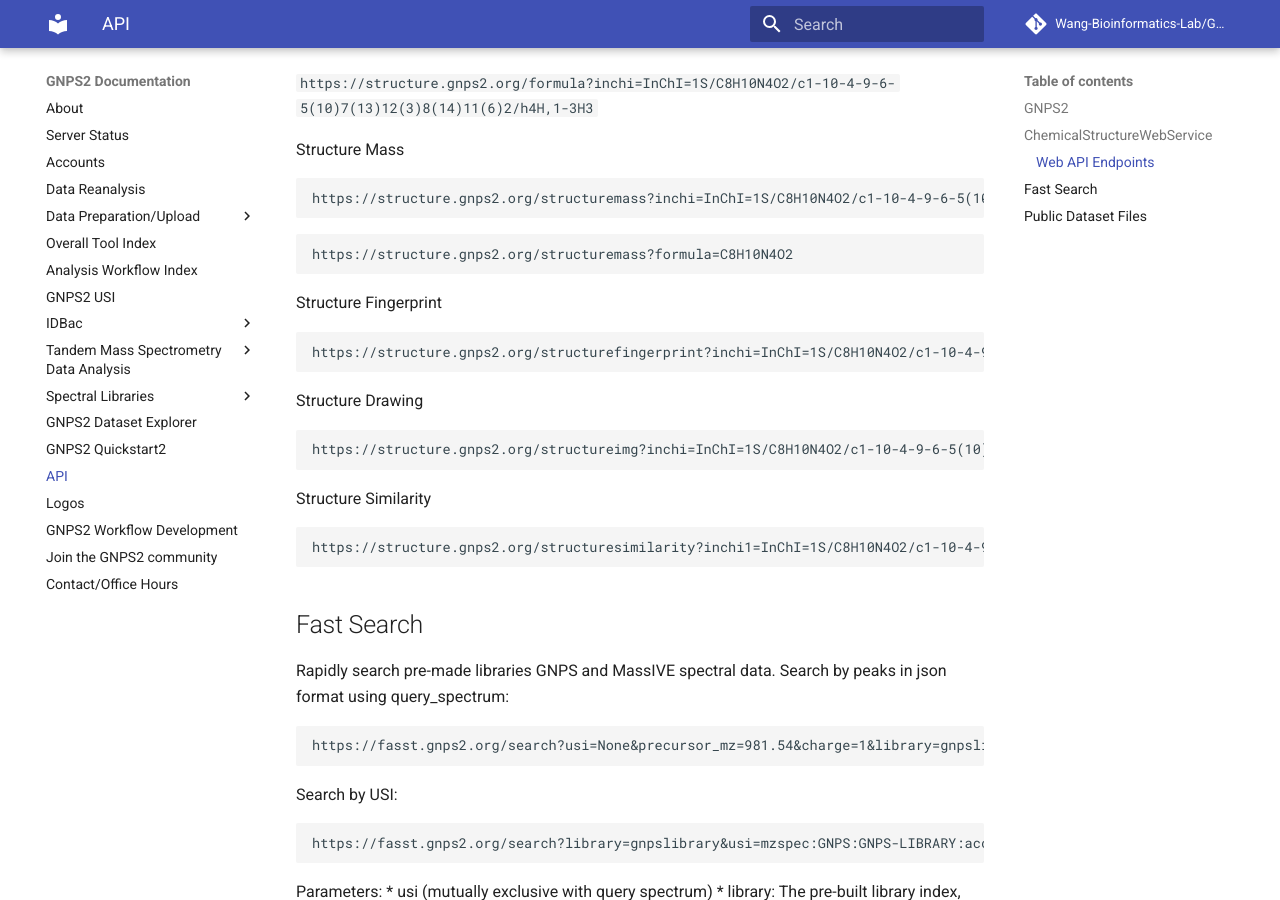
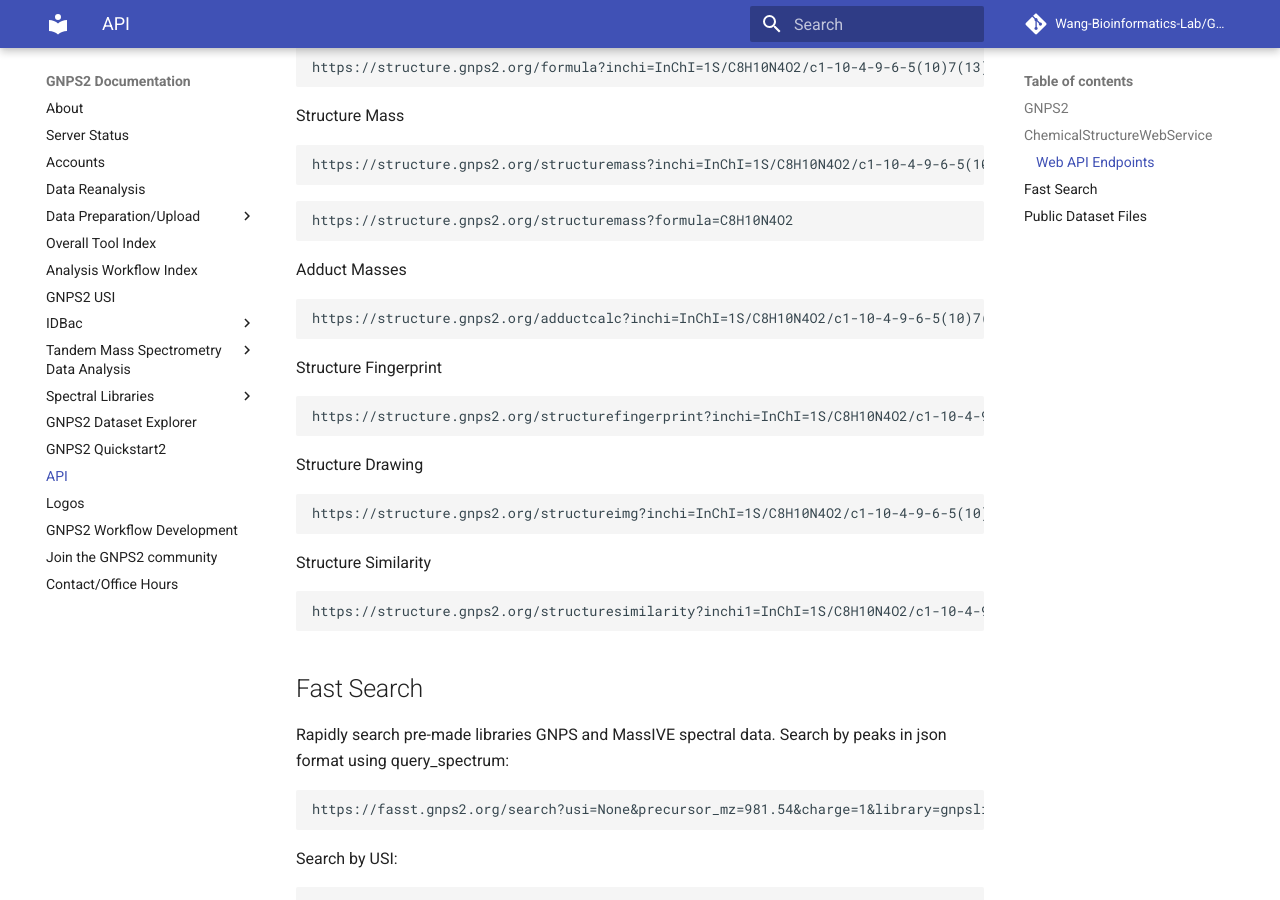
Before and after one commit to Wang-Bioinformatics-Lab/GNPS2_Documentation, an MkDocs documentation site: the page built from docs/api.md, in a window 1280 px wide and 900 px high, scrolled down 1042 px. Built offline with MkDocs 1.6.1 and Material for MkDocs 9.7.7, drawn with Linux system fonts in a browser that asks for light colours; comment, search, counter and statistics services are not loaded.

Commit message:
Update api.md

````diff
--- a/docs/api.md
+++ b/docs/api.md
@@ -31,15 +31,21 @@
 
 Mol Conversion
 
-```https://structure.gnps2.org/mol?smiles=InChI=1S/C8H10N4O2/c1-10-4-9-6-5(10)7(13)12(3)8(14)11(6)2/h4H,1-3H3```
+```
+https://structure.gnps2.org/mol?smiles=InChI=1S/C8H10N4O2/c1-10-4-9-6-5(10)7(13)12(3)8(14)11(6)2/h4H,1-3H3
+```
 
 ClassyFire
 
-```https://structure.gnps2.org/classyfire?inchi=InChI=1S/C8H10N4O2/c1-10-4-9-6-5(10)7(13)12(3)8(14)11(6)2/h4H,1-3H3```
+```
+https://structure.gnps2.org/classyfire?inchi=InChI=1S/C8H10N4O2/c1-10-4-9-6-5(10)7(13)12(3)8(14)11(6)2/h4H,1-3H3
+```
 
 Formula
 
-```https://structure.gnps2.org/formula?inchi=InChI=1S/C8H10N4O2/c1-10-4-9-6-5(10)7(13)12(3)8(14)11(6)2/h4H,1-3H3```
+```
+https://structure.gnps2.org/formula?inchi=InChI=1S/C8H10N4O2/c1-10-4-9-6-5(10)7(13)12(3)8(14)11(6)2/h4H,1-3H3
+```
 
 Structure Mass
 
@@ -49,6 +55,12 @@
 
 ```
 https://structure.gnps2.org/structuremass?formula=C8H10N4O2
+```
+
+Adduct Masses
+
+```
+https://structure.gnps2.org/adductcalc?inchi=InChI=1S/C8H10N4O2/c1-10-4-9-6-5(10)7(13)12(3)8(14)11(6)2/h4H,1-3H3
 ```
 
 Structure Fingerprint
````
